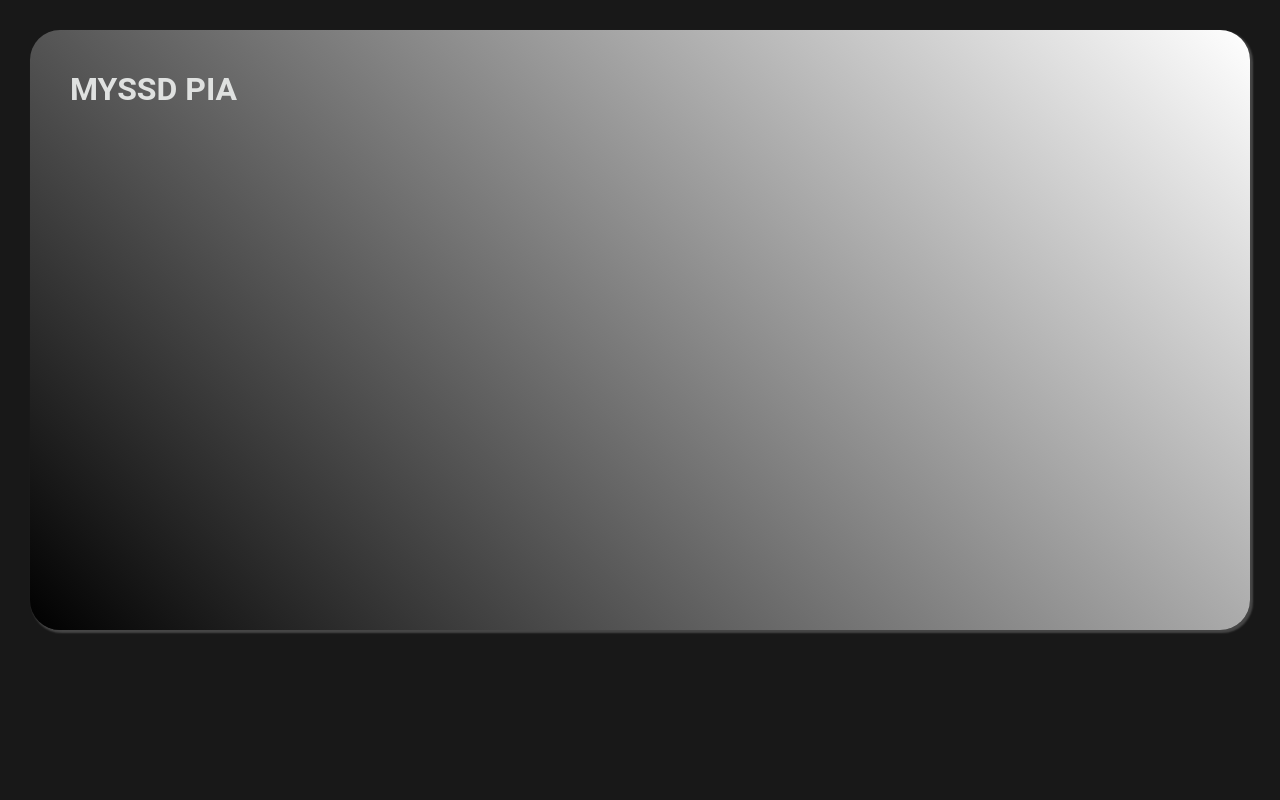
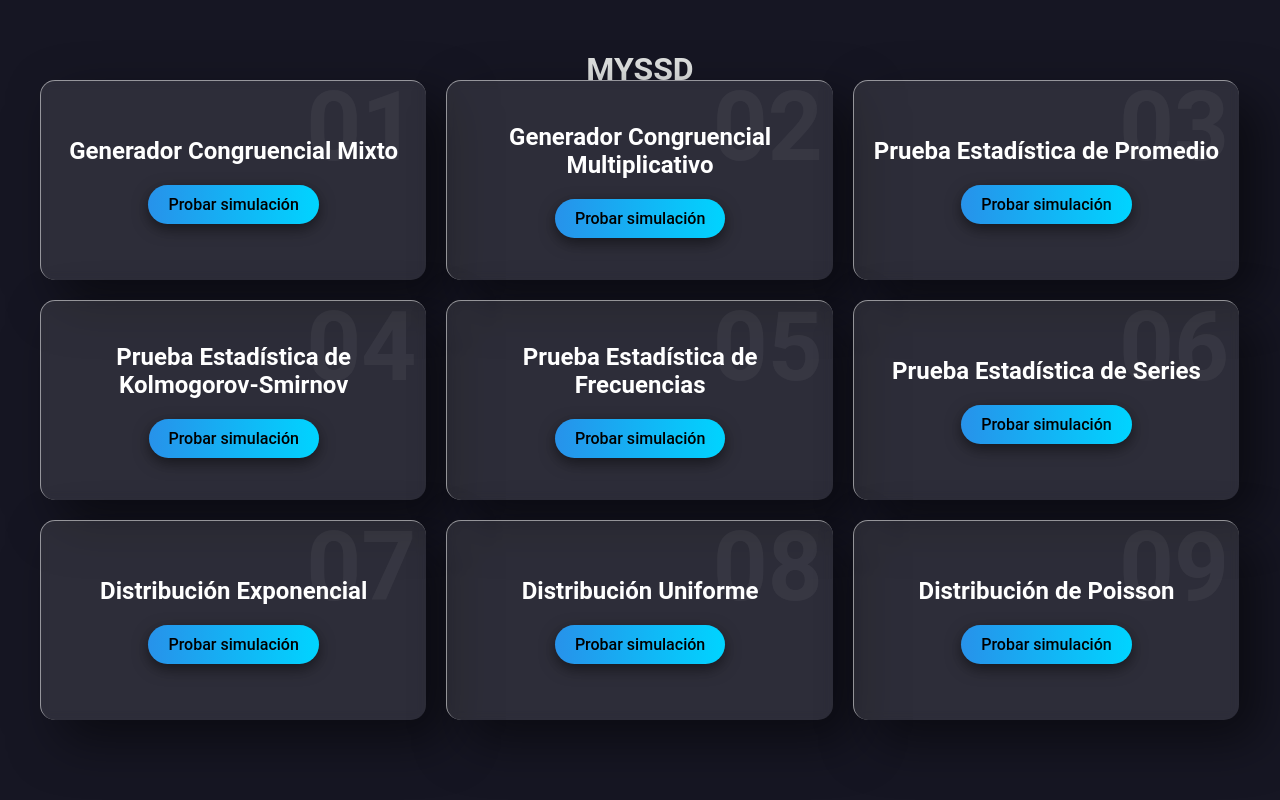
Before and after one commit to Juanda1050/MYSSD, a PHP site: page / in a window 1280 px wide. Run offline with PHP 8.4, Linux system fonts and the light colour scheme.

Commit message:
Index.php finished

```diff
--- a/Kolmogorov-Smirnov/kolmogorov.php
+++ b/Kolmogorov-Smirnov/kolmogorov.php
@@ -5,6 +5,7 @@
     <meta http-equiv="X-UA-Compatible" content="IE=edge">
     <meta name="viewport" content="width=device-width, initial-scale=1.0">
     <link rel="stylesheet" href="../css/index.css?v=<?php echo time(); ?>">
+    <link rel="icon" href="../assets/cubo.png">
     <title>Kolmogorov</title>
 </head>
 <body>
--- a/css/index.css
+++ b/css/index.css
@@ -4,20 +4,104 @@
   box-sizing: border-box;
 }
 
-body{
-    background-color: #181818;
-    color: #DFE1E0;
-    font-family: 'Roboto', sans-serif;
+body {
+  background-color: #161623;
+  color: #dfe1e0;
+  font-family: "Roboto", sans-serif;
   display: flex;
   align-items: center;
+  min-height: 100vh;
+}
+
+.wrapper {
+  width: 100%;
+  display: flex;
+  flex-wrap: wrap;
+  gap: 20px;
 }
 
 .container {
   width: 100%;
   min-height: 600px;
-    margin: 30px;
-    padding: 40px;
-    background: linear-gradient(45deg, black, white);
-    border-radius: 30px;
-    box-shadow: 2px 2px 2px 1px rgba(255, 255, 255, 0.2);
+  margin: 20px;
+  padding: 20px;
+  justify-content: center;
+  align-items: center;
+  display: flex;
+  z-index: 1;
 }
+
+.container h1 {
+  position: absolute;
+  justify-content: center;
+  align-self: center;
+  top: 50px;
+}
+
+.container .card {
+  width: 32.2%;
+  height: 200px;
+  box-shadow: 20px 20px 50px rgba(0, 0, 0, 0.5);
+  border-radius: 15px;
+  background: rgba(255, 255, 255, 0.1);
+  overflow: hidden;
+  display: flex;
+  justify-content: center;
+  align-items: center;
+  border-top: 1px solid rgba(255, 255, 255, 0.5);
+  border-left: 1px solid rgba(255, 255, 255, 0.5);
+  backdrop-filter: blur(5px);
+}
+
+.container .card .content {
+  padding: 20px;
+  text-align: center;
+  transition: 0.5s;
+}
+
+.container .card .content h2 {
+  position: absolute;
+  top: -10px;
+  right: 10px;
+  font-size: 6em;
+  color: rgba(255, 255, 255, 0.05);
+  pointer-events: none;
+}
+
+.container .card .content h3 {
+  font-size: 1.5em;
+  color: white;
+  z-index: 1;
+}
+
+.container .card .content a {
+  position: relative;
+  display: inline-block;
+  padding: 10px 20px;
+  margin-top: 20px;
+  background: linear-gradient(90deg, #2792ea, #00d4ff);
+  color: black;
+  border-radius: 20px;
+  text-decoration: none;
+  font-weight: 500;
+  box-shadow: 0 5px 15px rgba(0, 0, 0, 0.5);
+}
+
+.container .card .content a:hover {
+  transition: 0.2s;
+  background: linear-gradient(270deg, #020024, #2792ea);
+  color: white;
+}
+
+
+@media screen and (max-width: 900px) {
+  .container .card {
+    width: 31.3%;
+  }
+}
+
+@media screen and (max-width: 700px) {
+  .container .card {
+    width: 100%;
+  }
+}
--- a/includes/header.php
+++ b/includes/header.php
@@ -4,6 +4,7 @@
     <meta charset="UTF-8">
     <meta http-equiv="X-UA-Compatible" content="IE=edge">
     <meta name="viewport" content="width=device-width, initial-scale=1.0">
+    <link rel="icon" href="./assets/cubo.png">
     <link rel="stylesheet" href="./css/index.css?v=<?php echo time(); ?>">
     <title>MYSSD</title>
 </head>
--- a/index.php
+++ b/index.php
@@ -1,5 +1,70 @@
 <?php include("./includes/header.php") ?>
     <div class="container">
-        <h1>MYSSD PIA</h1>
+        <h1>MYSSD</h1>
+        <div class="wrapper">
+            <div class="card">
+                <div class="content">
+                    <h2>01</h2>
+                    <h3>Generador Congruencial Mixto</h3>
+                    <a href="#">Probar simulación</a>
+                </div>
+            </div>
+            <div class="card">
+                <div class="content">
+                    <h2>02</h2>
+                    <h3>Generador Congruencial Multiplicativo</h3>
+                    <a href="#">Probar simulación</a>
+                </div>
+            </div>
+            <div class="card">
+                <div class="content">
+                    <h2>03</h2>
+                    <h3>Prueba Estadística de Promedio</h3>
+                    <a href="#">Probar simulación</a>
+                </div>
+            </div>
+            <div class="card">
+                <div class="content">
+                    <h2>04</h2>
+                    <h3>Prueba Estadística de Kolmogorov-Smirnov</h3>
+                    <a href="Kolmogorov-Smirnov/kolmogorov.php">Probar simulación</a>
+                </div>
+            </div>
+            <div class="card">
+                <div class="content">
+                    <h2>05</h2>
+                    <h3>Prueba Estadística de Frecuencias</h3>
+                    <a href="#">Probar simulación</a>
+                </div>
+            </div>
+            <div class="card">
+                <div class="content">
+                    <h2>06</h2>
+                    <h3>Prueba Estadística de Series</h3>
+                    <a href="#">Probar simulación</a>
+                </div>
+            </div>
+            <div class="card">
+                <div class="content">
+                    <h2>07</h2>
+                    <h3>Distribución Exponencial</h3>
+                    <a href="#">Probar simulación</a>
+                </div>
+            </div>
+            <div class="card">
+                <div class="content">
+                    <h2>08</h2>
+                    <h3>Distribución Uniforme</h3>
+                    <a href="#">Probar simulación</a>
+                </div>
+            </div>
+            <div class="card">
+                <div class="content">
+                    <h2>09</h2>
+                    <h3>Distribución de Poisson</h3>
+                    <a href="#">Probar simulación</a>
+                </div>
+            </div>
+        </div>
     </div>
 <?php include("./includes/footer.php") ?>
```
Also changed, not shown: assets/cubo.png (added), assets/simulacion.png (renamed from Assets/simulacion.png). Lines whose indentation alone changed are shown as unchanged.
